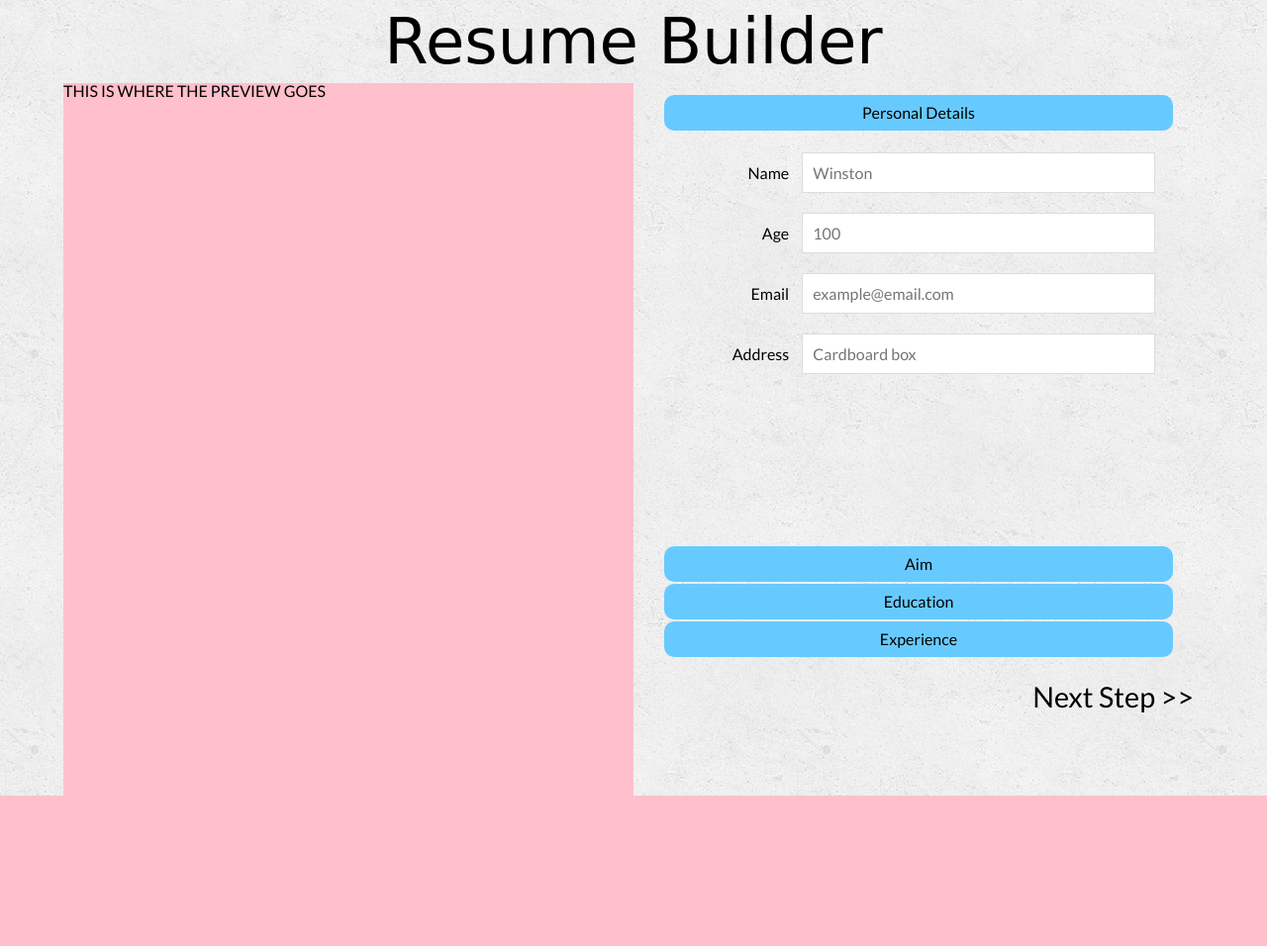
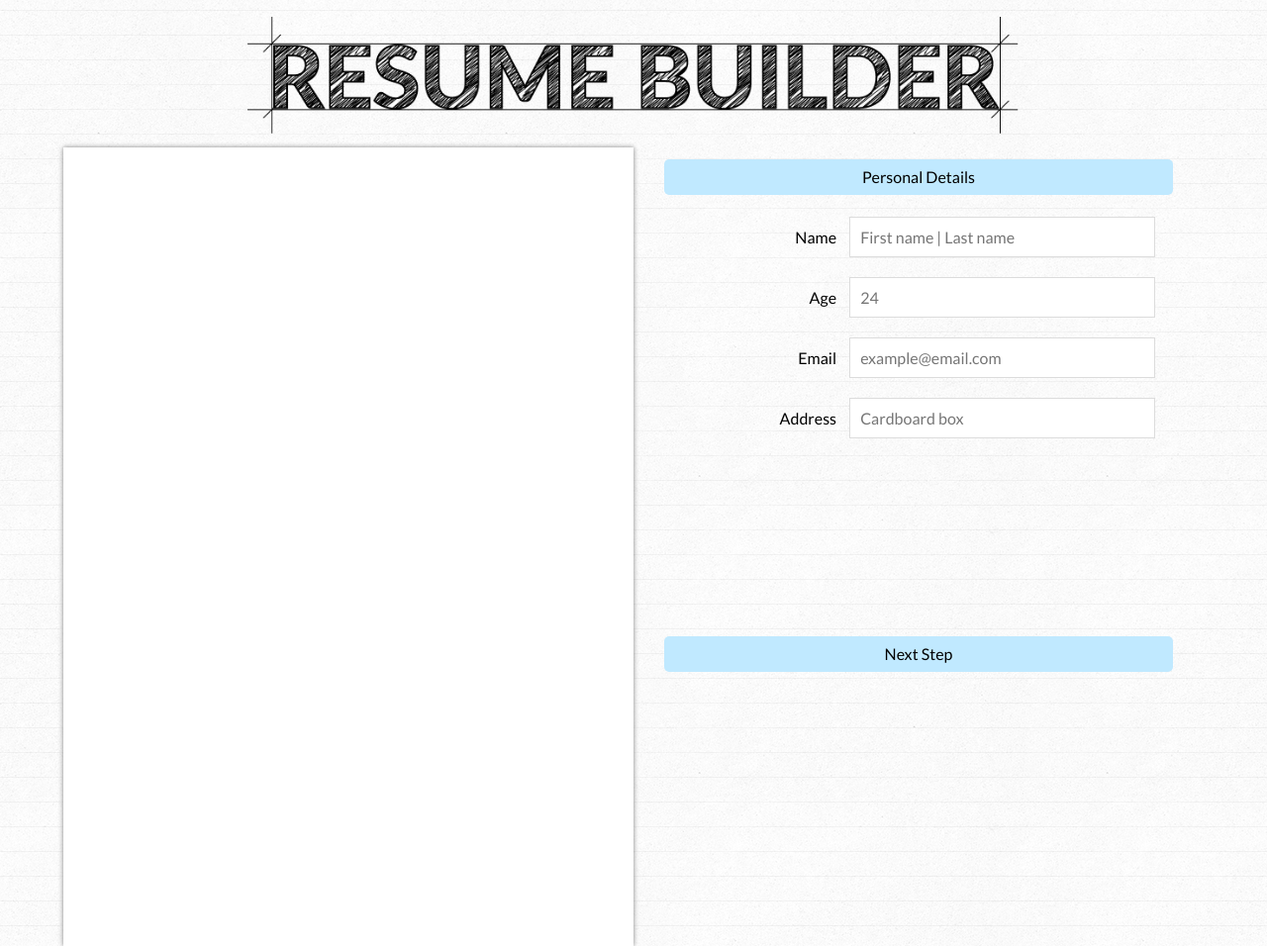
Before and after one commit to elliotjr/resumeBuilder, a PHP site: page /design/index.html in a window 1280 px wide. Shown: the whole page at 99% size. Before the commit the page ends 804 px from the top, so only its background shows below. Run offline with PHP 8.4, Linux system fonts and the light colour scheme; some libraries are stand-ins or nearby versions.

Commit message:
Updated site design
TODO:
- fade animations for ‘next step’ buttons
- colour scheme

```diff
--- a/design/index.html
+++ b/design/index.html
@@ -1,5 +1,6 @@
 <!doctype html>
 <html>
+
 <head>
     <link rel="stylesheet" href="/main.css">
     <title>Resume Builder</title>
@@ -7,30 +8,37 @@
     <script src="//code.jquery.com/jquery-1.10.2.js"></script>
     <script src="//code.jquery.com/ui/1.11.4/jquery-ui.js"></script>
 </head>
+
 <body>
     <div id="wrapper">
         <div id="header">
-                <h1>Resume Builder</h1>
+<!--            <h1>Resume Builder</h1>-->
+            <img src="./img/logo.png" alt="Resume Builder Logo">
         </div>
 
         <div id="content">
             <div class="pagePreview">
-                    <h1>THIS IS WHERE THE PREVIEW GOES</h1>
+
+                <div id="cssPreview">
+                    <div id="page">
+
+                    </div>
+                </div>
             </div>
 
             <div class="tools">
                 <div id="accordion-resizer" class="ui-widget-content">
                     <div id="accordion">
-                            <h3>Personal Details</h3>
+                        <h3 id="personalDetailsTab">Personal Details</h3>
                         <div>
                             <div class="inputPair">
                                 <p>Name</p>
-                                        <input id="name" type="text" name="name" placeholder="Winston" />
+                                <input id="name" type="text" name="name" placeholder="First name | Last name" />
                             </div>
 
                             <div class="inputPair">
                                 <p>Age</p>
-                                        <input id="name" type="text" name="name" placeholder="100" />
+                                <input id="name" type="text" name="name" placeholder="24" />
                             </div>
 
                             <div class="inputPair">
@@ -45,71 +53,119 @@
                         </div>
 
 
-                            <h3>Aim</h3>
+                        <h3 id="aimTab" class="">Next Step</h3>
                         <div>
-                                    <p>Add an explanation here about what to do for this section of the site.</p>
+                            <p>Write a personal statement or aim.</p>
                             <textarea name="" id="aim"></textarea>
                         </div>
-                            <h3>Education</h3>
+
+
+                        <h3 id="educationTab" class="hidden">Next Step</h3>
                         <div>
+                            <div class="educationPod">
                                 <h2>High School</h2>
                                 <div class="inputPair">
-                                        <p>University</p>
+                                    <p>High School</p>
                                     <input class="schoolName" type="text" name="schoolName" placeholder="Hogwarts" />
                                 </div>
-
                                 <div class="inputPair">
                                     <p>Years</p>
                                     <input class="year" type="text" name="startYear" maxlength="4">
                                     <p>-</p>
                                     <input class="year" type="text" name="endYear" maxlength="4">
                                 </div>
+                            </div>
 
+                            <div class="educationPod">
                                 <h2>University</h2>
                                 <div class="inputPair">
-                                        <p>School</p>
-                                        <input class="schoolName" type="text" name="schoolName" placeholder="Hogwarts" />
+                                    <p>University</p>
+                                    <input class="schoolName" type="text" name="schoolName" placeholder="Hogwarts University" />
                                 </div>
 
                                 <div class="inputPair">
                                     <p>Years</p>
-                                        <input class="year" type="text" name="startYear" maxlength="4">
+                                    <input class="year" type="text" name="startYear" maxlength="4" />
                                     <p>-</p>
-                                        <input class="year" type="text" name="endYear" maxlength="4">
-                                    </div>
-
-                                </div>
-                            <h3>Experience</h3>
-                                <div>
-
+                                    <input class="year" type="text" name="endYear" maxlength="4" />
                                 </div>
                             </div>
 
 
 
+
+
+
                         </div>
-                <div class="nextButton">
-                    <a href="something">Next Step >></a>
+                        <h3 id="experienceTab" class="hidden">Next Step</h3>
+                        <div>
+                            <div class="inputPair">
+                                <p>Company</p>
+                                <input id="company" type="text" name="company" placeholder="Maccas brah">
+                            </div>
+
+                            <div class="inputPair">
+                                    <p>Years</p>
+                                    <input class="year" type="text" name="startYear" maxlength="4" />
+                                    <p>-</p>
+                                    <input class="year" type="text" name="endYear" maxlength="4" />
                                 </div>
                         </div>
+
+
+                    </div>
+
+                    <div>
+                        <button id="generateButton" class="hidden"><p>Generate</p></button>
+                    </div>
+
+
+
+
+                </div>
+
+            </div>
+
         </div>
 
         <script>
             $(function() {
-                $( "#accordion" ).accordion({
+                $("#accordion").accordion({
                     heightStyle: "fill"
                 });
             });
 
             $(function() {
-                $( "#accordion-resizer" ).resizable({
+                $("#accordion-resizer").resizable({
                     minHeight: 140,
                     minWidth: 200,
                     resize: function() {
-                        $( "#accordion" ).accordion( "refresh" );
+                        $("#accordion").accordion("refresh");
                     }
                 });
             });
+
+            $(function() {
+                $("#aimTab").click(function() {
+                    $(this).text("Aim");
+                    $("#educationTab").removeClass("hidden");
+                })
+            });
+
+            $(function() {
+                $("#educationTab").click(function() {
+                    $(this).text("Education");
+                    $("#experienceTab").removeClass("hidden");
+                })
+            });
+
+            $(function() {
+                $("#experienceTab").click(function() {
+                    $(this).text("Experience");
+                    $("#generateButton").removeClass("hidden");
+                })
+            });
         </script>
 </body>
+
 </html>
--- a/design/main.css
+++ b/design/main.css
@@ -10,6 +10,9 @@ body{
     background-image: url(img/bg.png);
     height: 100%;
     font-family: lato;
+    min-width: 940px;
+    max-width: 1280px;
+    margin: 0 auto;
 }
 
 #wrapper{
@@ -29,22 +32,38 @@ body{
     text-align: center;
 }
 
+#header img{
+    width: 70%;
+    display: block;
+    margin: 0 auto;
+    text-align: center;
+}
+
 #content{
     position: relative;
 /*    background-color: rgba(203, 203, 203, 0.56);*/
     height: 90%;
 }
 
-
 .pagePreview{
     height: 100%;
-    background-color: pink;
+/*    background-color: pink;*/
     width: 50%;
     float: left;
 }
 
+#cssPreview{
+/*    http://stackoverflow.com/questions/1495407/how-to-maintain-the-aspect-ratio-of-a-div-using-only-css*/
+    width: 100%;
+    padding-bottom: 140%;
+    background-color: white;
+
+    margin: 0 auto;
+    box-shadow: 0px 0px 5px grey;;
+}
+
 .tools{
-    height: 100%;
+/*    height: 100%;*/
     width:50%;
 /*    background-color: rgba(157, 157, 157, 0.63);*/
     float: right;
@@ -57,12 +76,12 @@ body{
 
 .inputPair p{
     display: inline;
-    margin-right: 10px;
+    margin: 10px;
 }
 
 .inputPair input{
     display: inline;
-    width: 70%;
+    width: 60%;
 }
 
 .inputs{
@@ -80,8 +99,8 @@ body{
     transition: box-shadow 0.3s, border 0.3s;
 }
 .inputPair input[type="text"]:focus{
-  border: solid 1px #707070;
-  box-shadow: 0 0 5px 1px #969696;
+    border: solid 1px #707070;
+    box-shadow: 0 0 5px 1px #969696;
     outline: none;
 }
 
@@ -89,7 +108,7 @@ body{
 #accordion-resizer {
     padding: 10px;
     width: 90%;
-    height: 80%;
+    height: 60%;
     margin: 0 auto;
 }
 
@@ -103,10 +122,10 @@ body{
 
 #accordion h3{
     text-align: center;
-    background-color: #67caff;
+    background-color: #c0e9ff;
     padding: 10px;
     margin: 2px;
-    border-radius: 10px;
+    border-radius: 5px;
 }
 
 #accordion h3:hover{
@@ -120,12 +139,19 @@ body{
 #accordion textarea{
     margin: 0 auto;
     width: 90%;
-    height: 400px;
+    height: 250px;
     resize: none;
     display: block;
+    font-family: lato;
+    font-size: 1.2em;
+    padding: 10px;
+    border: solid 1px #dcdcdc;
+    transition: box-shadow 0.3s, border 0.3s;
 }
 
 #accordion textarea:focus{
+    border: solid 1px #707070;
+    box-shadow: 0 0 5px 1px #969696;
     outline: none;
 }
 
@@ -134,21 +160,39 @@ body{
     text-align: center;
 }
 
-.nextButton{
-    text-align: right;
-    padding: 10px;
+.educationPod{
+    border-bottom: solid 1px black;
+    margin-bottom: 20px;
 }
 
-.nextButton a{
-    font-size: 1.8em;
-    text-decoration: none;
-    color: black;
+.educationPod h2{
+    font-size: 1.2em;
 }
 
-.nextButton a:hover{
-    color: white;
+#generateButton {
+    width: 100%;
+    background: #3ac2ff;
+    -webkit-border-radius: 5px;
+    -moz-border-radius: 5px;
+    border-radius: 5px;
+    border: none;
+    padding: 10px;
+    margin: 2px;
+    font-size: 1.2em;
+    font-family: lato;
+    text-decoration: none;
+    text-align: center;
+}
+#generateButton:hover {
+    background: #c0e9ff;
+    text-decoration: none;
+    cursor: pointer;
 }
 
 p{
     padding-bottom: 10px;
 }
+
+.hidden{
+    display: none;
+}
```
Also changed, not shown: design/img/bg.png, design/img/bg1.png (added), design/img/logo.png (added). Lines whose indentation alone changed are shown as unchanged.
